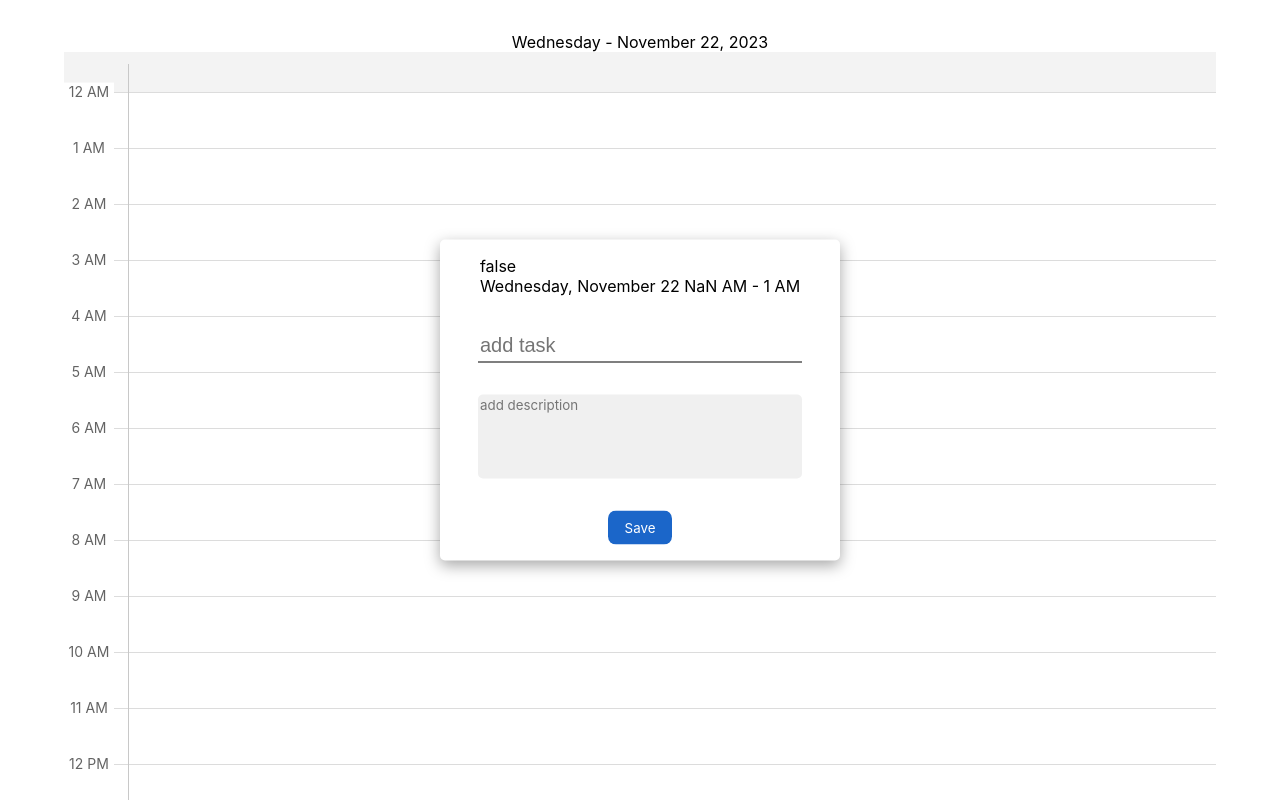
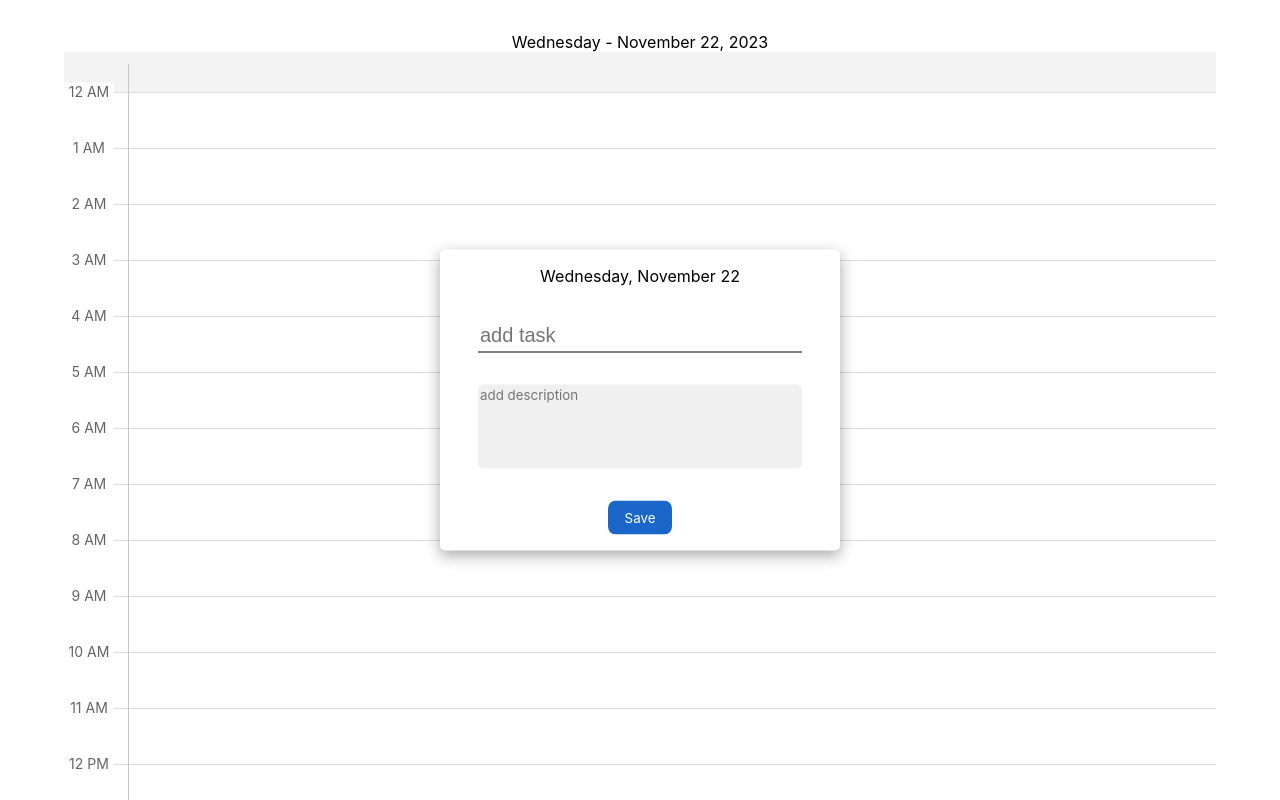
Before and after one commit to justPeterLee/Goals, a React (Vite) app in the folder client/: page /agenda in a window 1280 px wide. Both pictures are taken after a click on the element 640 px from the left and 72 px from the top of the page. Shown: the top 800 px of the page. Built offline with nearby package versions, Linux system fonts and the light colour scheme.

Commit message:
show correct time on add task modal

```diff
--- a/client/src/components/agenda/agendaComponents/AddTask.tsx
+++ b/client/src/components/agenda/agendaComponents/AddTask.tsx
@@ -10,13 +10,12 @@ export function AddTaskModal({
   isOpen,
   onClose,
   selected,
+  selectedTime,
 }: {
   isOpen: boolean;
   onClose: () => void;
-  selected: {
-    time: { current: string; following: string };
-    date: string | undefined;
-  };
+  selected: number;
+  selectedTime: { current: string; following: string };
 }) {
   // create backdrop
   // create modal
@@ -82,9 +81,16 @@ export function AddTaskModal({
         }}
       >
         <div>
-          {errorTask.title ? <p>true</p> : <p>false</p>}
-          {agenda.full.day}, {agenda.full.month} {agenda.full.date}{" "}
-          {selected.time.current} - {selected.time.following}
+          <p>
+            {agenda.full.day}, {agenda.full.month} {agenda.full.date}
+          </p>
+          {selectedTime.current ? (
+            <p>
+              {selectedTime.current} - {selectedTime.following}
+            </p>
+          ) : (
+            <></>
+          )}
         </div>
 
         <input
--- a/client/src/components/agenda/agendaComponents/TimeBlock.tsx
+++ b/client/src/components/agenda/agendaComponents/TimeBlock.tsx
@@ -16,43 +16,25 @@ export function TimeBlock() {
   const calenadarContext = useContext(CalendarContext);
   const [selectedBlock, setSelectedBlock] = useState(-2);
   const [toggleModal, setToggleModal] = useState(false);
+
   const [selectedTime, setSelectedTime] = useState({
-    time: { current: "", following: "" },
-    date: calenadarContext?.currentAgenda.date.toDateString(),
+    current: "",
+    following: "",
   });
-  const openModal = (
-    position: number,
-    selectedData: { time: string | Date; date: string }
-  ) => {
+
+  const openModal = (position: number) => {
     // console.log(position);
     setToggleModal(() => true);
     setSelectedBlock(() => position);
-
-    const currentTimeStatus =
-      position <= 11 ? "AM" : position == 24 ? "AM" : "PM";
-    const followingTimeStatus =
-      position === 11
-        ? currentTimeStatus === "AM"
-          ? "PM"
-          : "AM"
-        : position === 23
-        ? currentTimeStatus === "AM"
-          ? "PM"
-          : "AM"
-        : currentTimeStatus;
-
-    const time =
-      typeof selectedData.time === "object"
-        ? selectedData.time.getHours()
-        : parseInt(selectedData.time);
-    const followingTime = time + 1 <= 12 ? (time + 1).toString() : "1";
+    const proxyTime = calenadarContext!.currentAgenda.date;
+    const curTime =
+      position == -1 ? "" : format(proxyTime.setHours(position), "h:mmaa");
+    const folTime =
+      position == -1 ? "" : format(proxyTime.setHours(position + 1), "h:mmaa");
 
     setSelectedTime({
-      time: {
-        current: `${time.toString()} ${currentTimeStatus}`,
-        following: `${followingTime} ${followingTimeStatus}`,
-      },
-      date: selectedData.date,
+      current: curTime.toLocaleLowerCase(),
+      following: folTime.toLocaleLowerCase(),
     });
   };
 
@@ -70,7 +52,7 @@ export function TimeBlock() {
             : {}
         }
         className={styles.dayBlock}
-        onClick={() => openModal(-1, { time: "", date: "" })}
+        onClick={() => openModal(-1)}
       />
       {Array.from({ length: 24 }, (_, index) => {
         let proxyDate = calenadarContext!.currentAgenda.date;
@@ -100,7 +82,8 @@ export function TimeBlock() {
       <AddTaskModal
         isOpen={toggleModal}
         onClose={closeModal}
-        selected={selectedTime}
+        selected={selectedBlock}
+        selectedTime={selectedTime}
       />
     </div>
   );
@@ -108,10 +91,7 @@ export function TimeBlock() {
 
 function Block(props: {
   isOpen: number;
-  onOpen: (
-    position: number,
-    selectedData: { time: string | Date; date: string }
-  ) => void;
+  onOpen: (position: number) => void;
   position: number;
   time: string | Date;
   date: string;
@@ -121,8 +101,7 @@ function Block(props: {
   // on click
 
   const addTask = () => {
-    props.onOpen(props.position, { time: props.time, date: props.date });
-    console.log(props.date);
+    props.onOpen(props.position);
   };
   return (
     <div
```
